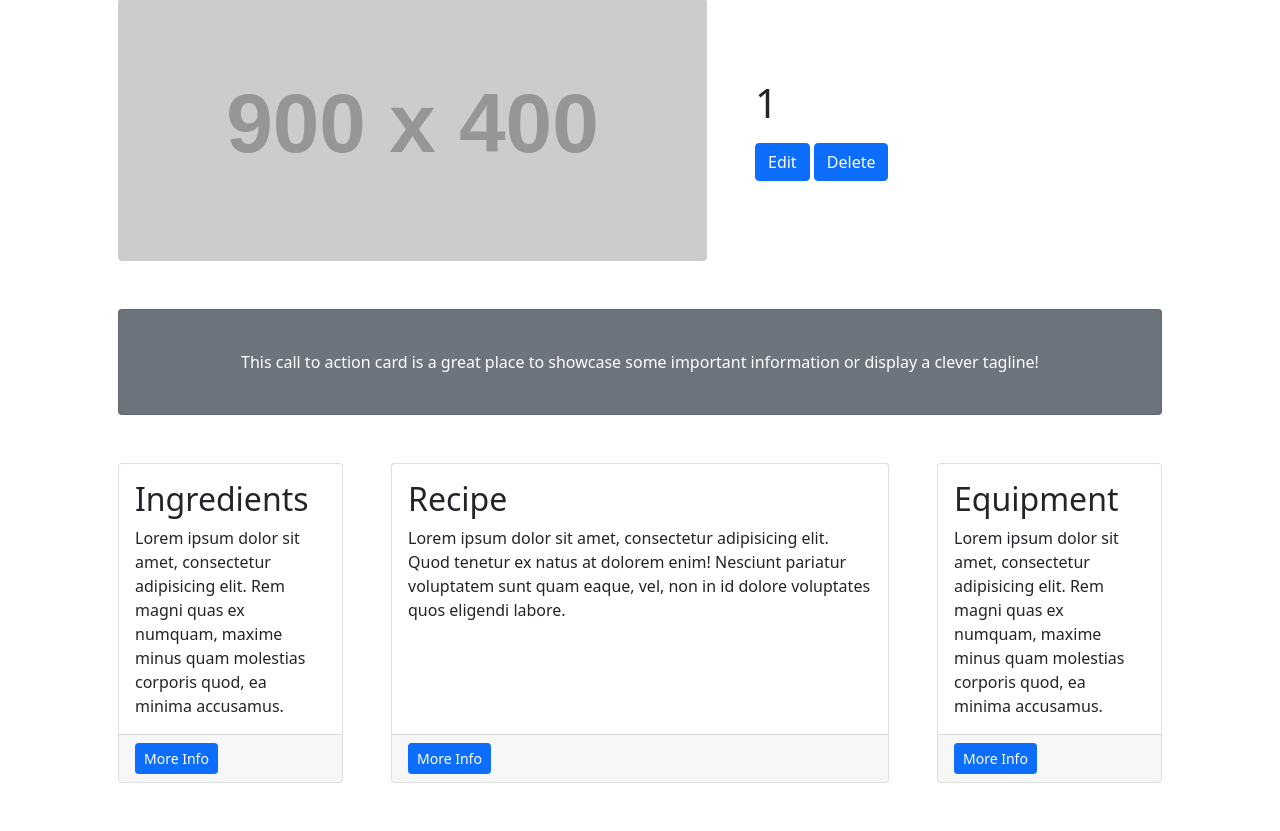
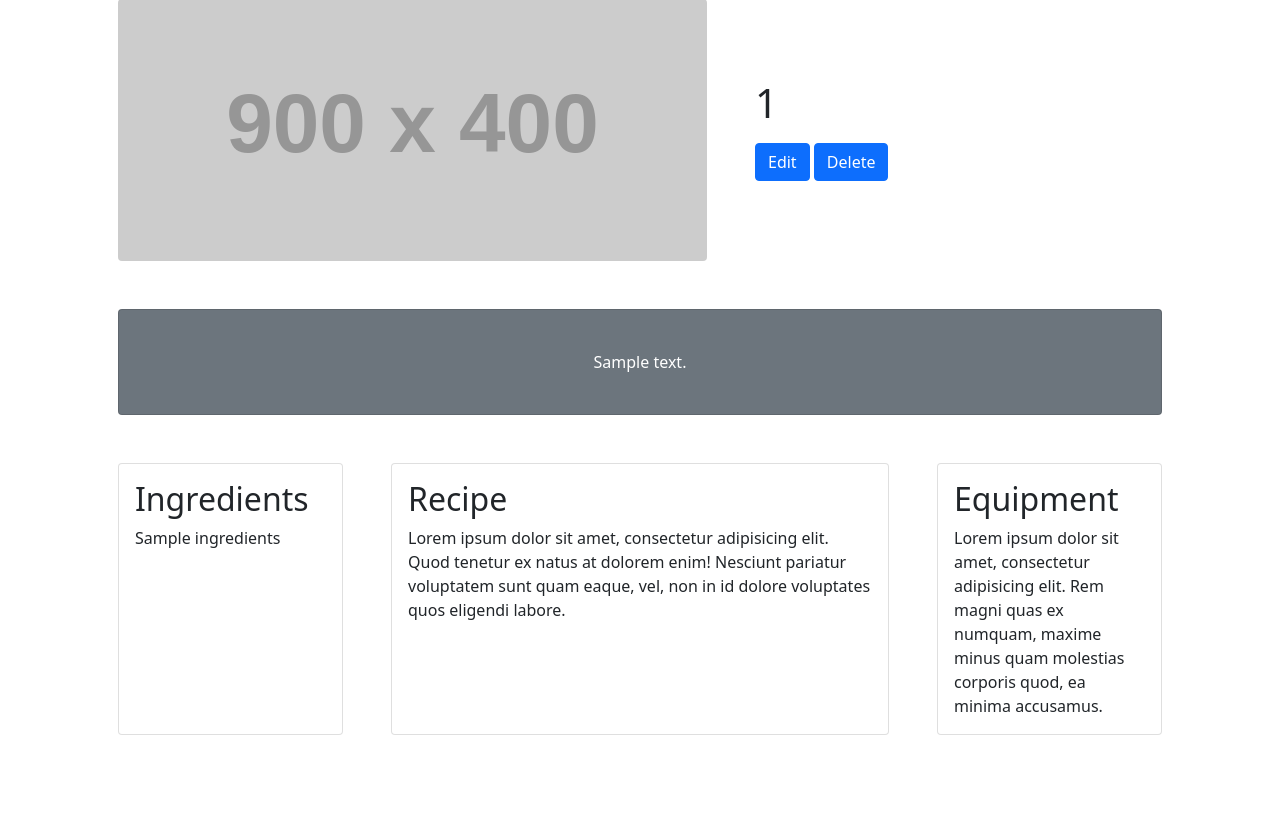
Before and after one commit to Tom1358/cooking_for_two, a Flask app: page /recipe/1 in a window 1280 px wide. Shown: the part 105-936 px from the top of the page. After the commit the page ends 840 px from the top, so only its background shows below. Run offline with Flask 2, Linux system fonts and the light colour scheme; grey boxes labelled with a size stand in for pictures from a placeholder-image service; a database or web service that is not in the repository returns one stand-in record (values such as "Sample title"); some libraries are stand-ins or nearby versions.

Commit message:
Add ingredients to individual_recipe.html and confirm working

```diff
--- a/templates/individual_recipe.html
+++ b/templates/individual_recipe.html
@@ -18,8 +18,7 @@
         <!-- Call to Action-->
         <div class="card text-white bg-secondary my-5 py-4 text-center">
             <div class="card-body">
-                <p class="text-white m-0">This call to action card is a great place to showcase some important
-                    information or display a clever tagline!</p>
+                <p class="text-white m-0">{{ dishes.description }}</p>
             </div>
         </div>
         <!-- Content Row-->
@@ -28,10 +27,8 @@
                 <div class="card h-100">
                     <div class="card-body">
                         <h2 class="card-title">Ingredients</h2>
-                        <p class="card-text">Lorem ipsum dolor sit amet, consectetur adipisicing elit. Rem magni quas ex
-                            numquam, maxime minus quam molestias corporis quod, ea minima accusamus.</p>
+                        <p class="card-text">{{ dishes.ingredients }}</p>
                     </div>
-                    <div class="card-footer"><a class="btn btn-primary btn-sm" href="#!">More Info</a></div>
                 </div>
             </div>
             <div class="col-md-6 mb-5">
@@ -42,7 +39,6 @@
                             natus at dolorem enim! Nesciunt pariatur voluptatem sunt quam eaque, vel, non in id dolore
                             voluptates quos eligendi labore.</p>
                     </div>
-                    <div class="card-footer"><a class="btn btn-primary btn-sm" href="#!">More Info</a></div>
                 </div>
             </div>
             <div class="col-md-3 mb-5">
@@ -52,7 +48,6 @@
                         <p class="card-text">Lorem ipsum dolor sit amet, consectetur adipisicing elit. Rem magni quas ex
                             numquam, maxime minus quam molestias corporis quod, ea minima accusamus.</p>
                     </div>
-                    <div class="card-footer"><a class="btn btn-primary btn-sm" href="#!">More Info</a></div>
                 </div>
             </div>
         </div>
```
